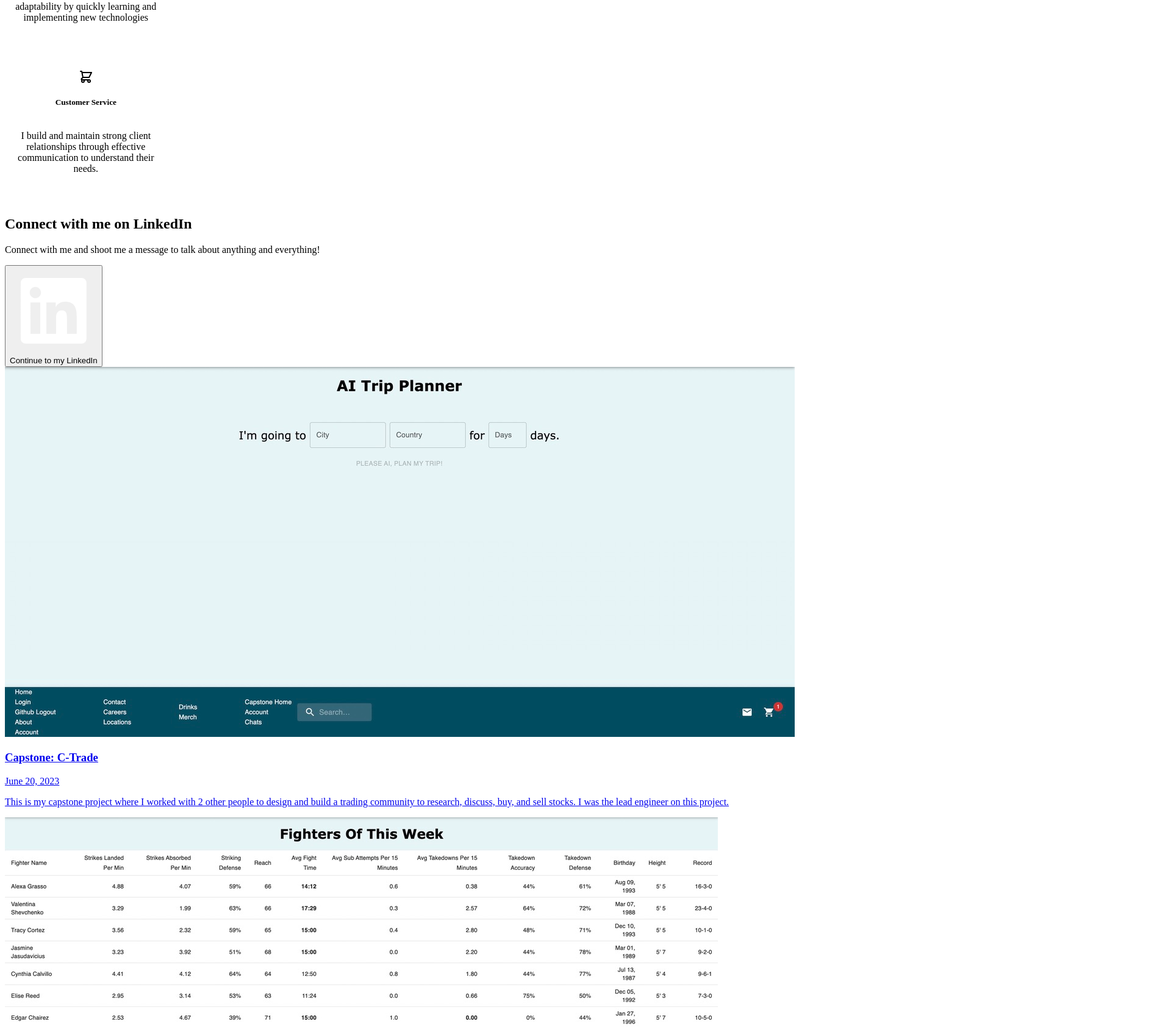
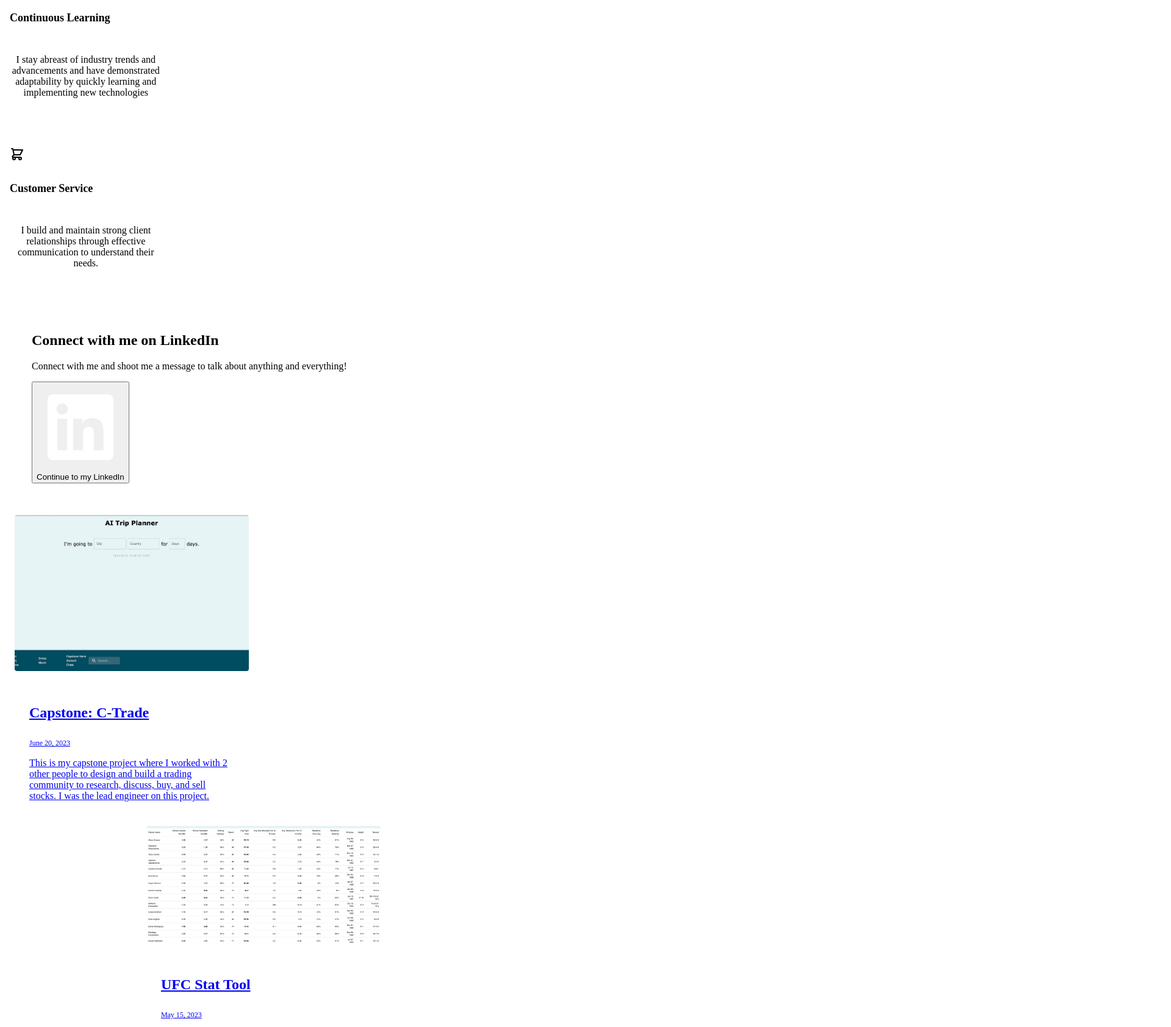
Before and after one commit to mjngit/portfolio, a React app: page /#/ in a window 1280 px wide. Shown: the part 2235-3920 px from the top of the page at 61% size, 1920 px wide, since content can reach past the window. Built offline with nearby package versions, Linux system fonts and the light colour scheme; no server answers; the HTML template or start-up script is replaced by a standard one; what react-swipeable-views-utils would draw is missing.

Commit message:
brute forcing style homev2 1.1

```diff
--- a/src/Components/HomeComponents/HomeV2.js
+++ b/src/Components/HomeComponents/HomeV2.js
@@ -126,41 +126,41 @@ function HomeV2() {
                             <button className="px-2 py-1 border-b-2 md:border-l-2 md:border-b-0 md:py-3 dark:border-gray-300 dark:text-gray-400">Nonumy</button>
                             <button className="px-2 py-1 border-b-2 md:border-l-2 md:border-b-0 md:py-3 dark:border-gray-300 dark:text-gray-400">Propriae</button>
                         </div> */}
-                        <div className="grid gap-12 py-4 text-center sm:grid-cols-2 col-span-full md:col-span-4 md:text-left" style={{ display: 'grid', gap: '3rem', paddingTop: '1rem', paddingBottom: '16px', textAlign: 'center', gridColumn: 'auto' }}>
-                            <div className="flex flex-col items-center justify-center space-y-3 md:justify-start md:items-start" style={{display: 'flex', flexDirection: 'column', alignItems: 'start', justifyContent: 'start', marginTop: '.75rem'}}>
+                        <div className="grid gap-12 py-4 text-center sm:grid-cols-2 col-span-full md:col-span-4 md:text-left" style={{ display: 'grid', gap: '3rem', paddingTop: '1rem', paddingBottom: '16px', textAlign: 'center', gridColumn: '1' }}>
+                            <div className="flex flex-col items-center justify-center space-y-3 md:justify-start md:items-start" style={{display: 'flex', flexDirection: 'column', alignItems: 'start', justifyContent: 'start', marginTop: '1rem'}}>
                                 <svg fill="none" stroke="currentColor" viewBox="0 0 24 24" xmlns="http://www.w3.org/2000/svg" className="w-6 h-6 dark:text-lime-400" style={{ width: '1.5rem', height: '1.5rem'}}>
                                     <path strokeLinecap="round" strokeLinejoin="round" strokeWidth="2" d="M9 3v2m6-2v2M9 19v2m6-2v2M5 9H3m2 6H3m18-6h-2m2 6h-2M7 19h10a2 2 0 002-2V7a2 2 0 00-2-2H7a2 2 0 00-2 2v10a2 2 0 002 2zM9 9h6v6H9V9z"></path>
                                 </svg>
-                                <h5 className="text-xl font-semibold">Comprehensive Optimization</h5>
+                                <h5 className="text-xl font-semibold" style={{ fontSize: '1.125rem', lineHeight: '1.75rem'}}>Comprehensive Optimization</h5>
                                 <p>I streamline workflows and processes for enhanced productivity. Happy to assist with training programs to enhance technical skills and project management capabilities</p>
                             </div>
-                            <div className="flex flex-col items-center justify-center space-y-3 md:justify-start md:items-start" style={{display: 'flex', flexDirection: 'column', alignItems: 'center', justifyContent: 'center', marginTop: '.75rem'}}>
-                                <svg fill="none" stroke="currentColor" viewBox="0 0 24 24" xmlns="http://www.w3.org/2000/svg" className="w-6 h-6 dark:text-lime-400" style={{ width: '1.5rem', height: '1.5rem'}}>
+                            <div className="flex flex-col items-center justify-center space-y-3 md:justify-start md:items-start" style={{display: 'flex', flexDirection: 'column', alignItems: 'start', justifyContent: 'start', marginTop: '1rem'}}>
+                                <svg fill="none" stroke="currentColor" viewBox="0 0 24 24" xmlns="http://www.w3.org/2000/svg" className="w-6 h-6 dark:text-lime-400" style={{ width: '1.5rem', height: '1.5rem', color:'limegreen', }}>
                                     <path strokeLinecap="round" strokeLinejoin="round" strokeWidth="2" d="M17 8h2a2 2 0 012 2v6a2 2 0 01-2 2h-2v4l-4-4H9a1.994 1.994 0 01-1.414-.586m0 0L11 14h4a2 2 0 002-2V6a2 2 0 00-2-2H5a2 2 0 00-2 2v6a2 2 0 002 2h2v4l.586-.586z"></path>
                                 </svg>
-                                <h5 className="text-xl font-semibold">Collaboration and Communication</h5>
+                                <h5 className="text-xl font-semibold" style={{ fontSize: '1.125rem', lineHeight: '1.75rem'}}>Collaboration and Communication</h5>
                                 <p>I bridge the gap between technical and sales teams, translating complex concepts for nontechnical stakeholders. I can develop and deliver compelling technical presentations to clients, while collaborating with sales teams to understand client needs and propose tailored solutions.</p>
                             </div>
-                            <div className="flex flex-col items-center justify-center space-y-3 md:justify-start md:items-start" style={{display: 'flex', flexDirection: 'column', alignItems: 'center', justifyContent: 'center', marginTop: '.75rem'}}>
+                            <div className="flex flex-col items-center justify-center space-y-3 md:justify-start md:items-start" style={{display: 'flex', flexDirection: 'column', alignItems: 'start', justifyContent: 'start', marginTop: '1rem'}}>
                                 <svg fill="none" stroke="currentColor" viewBox="0 0 24 24" xmlns="http://www.w3.org/2000/svg" className="w-6 h-6 dark:text-lime-400" style={{ width: '1.5rem', height: '1.5rem'}}>
                                     <path strokeLinecap="round" strokeLinejoin="round" strokeWidth="2" d="M4 7v10c0 2.21 3.582 4 8 4s8-1.79 8-4V7M4 7c0 2.21 3.582 4 8 4s8-1.79 8-4M4 7c0-2.21 3.582-4 8-4s8 1.79 8 4m0 5c0 2.21-3.582 4-8 4s-8-1.79-8-4"></path>
                                 </svg>
-                                <h5 className="text-xl font-semibold">Continuous Learning</h5>
+                                <h5 className="text-xl font-semibold" style={{ fontSize: '1.125rem', lineHeight: '1.75rem'}}>Continuous Learning</h5>
                                 <p>I stay abreast of industry trends and advancements and have demonstrated adaptability by quickly learning and implementing new technologies</p>
                             </div>
-                            <div className="flex flex-col items-center justify-center space-y-3 md:justify-start md:items-start" style={{display: 'flex', flexDirection: 'column', alignItems: 'center', justifyContent: 'center', marginTop: '.75rem'}}>
+                            <div className="flex flex-col items-center justify-center space-y-3 md:justify-start md:items-start" style={{display: 'flex', flexDirection: 'column', alignItems: 'start', justifyContent: 'start', marginTop: '1rem'}}>
                                 <svg fill="none" stroke="currentColor" viewBox="0 0 24 24" xmlns="http://www.w3.org/2000/svg" className="w-6 h-6 dark:text-lime-400" style={{ width: '1.5rem', height: '1.5rem'}}>
                                     <path strokeLinecap="round" strokeLinejoin="round" strokeWidth="2" d="M3 3h2l.4 2M7 13h10l4-8H5.4M7 13L5.4 5M7 13l-2.293 2.293c-.63.63-.184 1.707.707 1.707H17m0 0a2 2 0 100 4 2 2 0 000-4zm-8 2a2 2 0 11-4 0 2 2 0 014 0z"></path>
                                 </svg>
-                                <h5 className="text-xl font-semibold">Customer Service</h5>
+                                <h5 className="text-xl font-semibold" style={{ fontSize: '1.125rem', lineHeight: '1.75rem'}}>Customer Service</h5>
                                 <p>I build and maintain strong client relationships through effective communication to understand their needs.</p>
                             </div>
                         </div>
                     </div>
                 </div>
             </section>
-            <section className="py-6 dark:bg-gray-800 dark:text-gray-50">
-                <div className="container flex flex-col justify-center p-4 mx-auto space-y-8 md:p-10 lg:space-y-0 lg:space-x-12 lg:justify-between lg:flex-row">
+            <section className="py-6 dark:bg-gray-800 dark:text-gray-50" style={{ paddingTop: '1.5rem', paddingBottom: '1.5rem' }}>
+                <div className="container flex flex-col justify-center p-4 mx-auto space-y-8 md:p-10 lg:space-y-0 lg:space-x-12 lg:justify-between lg:flex-row" style={{ display: 'flex', flexDirection: 'column', justifyContent: 'space-around', padding: ".75rem", marginLeft: '2rem' }}>
                     <div className="flex flex-col space-y-4 text-center lg:text-left">
                         <h1 className="text-5xl font-bold leadi">Connect with me on LinkedIn</h1>
                         <p className="text-lg">Connect with me and shoot me a message to talk about anything and everything!</p>
@@ -178,54 +178,54 @@ function HomeV2() {
                 </div>
             </section>
             <section>
-                <div className="container max-w-6xl p-6 space-y-6 sm:space-y-12">
-                    <a rel="noopener noreferrer" href="#/capstone/home" className="block max-w-sm gap-3 mx-auto sm:max-w-full group hover:no-underline focus:no-underline lg:grid lg:grid-cols-12 dark:bg-gray-900">
-                        <img src="/static/images/trip-planner.jpeg" alt="Trip Planner Thumbnail" className="object-cover w-full h-64 rounded sm:h-96 lg:col-span-7 dark:bg-gray-500" />
-                        <div className="p-6 space-y-2 lg:col-span-5">
-                            <h3 className="text-2xl font-semibold sm:text-4xl group-hover:underline group-focus:underline">Capstone: C-Trade</h3>
-                            <span className="text-xs dark:text-gray-400">June 20, 2023</span>
+                <div className="container max-w-6xl p-6 space-y-6 sm:space-y-12" style={{ maxWidth: '72rem', padding: '1rem' }}>
+                    <a rel="noopener noreferrer" href="#/capstone/home" className="block max-w-sm gap-3 mx-auto sm:max-w-full group hover:no-underline focus:no-underline lg:grid lg:grid-cols-12 dark:bg-gray-900" style={{ display: 'block', maxWidth: '24rem', gap: '.75rem' }}>
+                        <img src="/static/images/trip-planner.jpeg" alt="Trip Planner Thumbnail" className="object-cover w-full h-64 rounded sm:h-96 lg:col-span-7 dark:bg-gray-500" style={{ objectFit: 'cover', width: '100%', borderRadius: '0.25rem', height: '16rem'   }} />
+                        <div className="p-6 space-y-2 lg:col-span-5" style={{ padding: '1.5rem' }}>
+                            <h3 className="text-2xl font-semibold sm:text-4xl group-hover:underline group-focus:underline" style={{ fontSize: '1.5rem', lineHeight: '2rem', fontWeight: '600'}}>Capstone: C-Trade</h3>
+                            <span className="text-xs dark:text-gray-400" style={{ fontSize: '0.75rem', lineHeight: '1rem'}}>June 20, 2023</span>
 
                             <p>This is my capstone project where I worked with 2 other people to design and build a trading community to research, discuss, buy, and sell stocks. I was the lead engineer on this project.</p>
                         </div>
                     </a>
-                    <div className="grid justify-center grid-cols-1 gap-6 sm:grid-cols-2 lg:grid-cols-3">
-                        <a rel="noopener noreferrer" href="#/stackathon/fighters" className="max-w-sm mx-auto group hover:no-underline focus:no-underline dark:bg-gray-900">
-                            <img role="presentation" className="object-cover w-full rounded h-44 dark:bg-gray-500" src="/static/images/fighter-stats.jpeg" />
-                            <div className="p-6 space-y-2">
-                                <h3 className="text-2xl font-semibold group-hover:underline group-focus:underline">UFC Stat Tool</h3>
-                                <span className="text-xs dark:text-gray-400">May 15, 2023</span>
+                    <div className="grid justify-center grid-cols-1 gap-6 sm:grid-cols-2 lg:grid-cols-3" style={{ display: 'grid', justifyContent: 'center', gap: '1.5rem' }}>
+                        <a rel="noopener noreferrer" href="#/stackathon/fighters" className="max-w-sm mx-auto group hover:no-underline focus:no-underline dark:bg-gray-900" style={{ maxWidth: '24rem' }}>
+                            <img role="presentation" className="object-cover w-full rounded h-44 dark:bg-gray-500" src="/static/images/fighter-stats.jpeg" style={{ objectFit: 'cover', width: '100%', borderRadius: '0.25rem', height: '12rem'   }} />
+                            <div className="p-6 space-y-2" style={{ padding: '1.5rem' }}>
+                                <h3 className="text-2xl font-semibold group-hover:underline group-focus:underline" style={{ fontSize: '1.5rem', lineHeight: '2rem', fontWeight: '600'}}>UFC Stat Tool</h3>
+                                <span className="text-xs dark:text-gray-400" style={{ fontSize: '0.75rem', lineHeight: '1rem'}}>May 15, 2023</span>
                                 <p>Need help identifying stat discrepencies in the matchups for this week? Here is a perfect starting point for your research. Now go beat down those bookies!</p>
                             </div>
                         </a>
-                        <a rel="noopener noreferrer" href="#/stackathon/present" className="max-w-sm mx-auto group hover:no-underline focus:no-underline dark:bg-gray-900">
-                            <img role="presentation" className="object-cover w-full rounded h-44 dark:bg-gray-500" src="/static/images/bday-present.jpeg" />
-                            <div className="p-6 space-y-2">
-                                <h3 className="text-2xl font-semibold group-hover:underline group-focus:underline">AI Birthday Present Generator</h3>
-                                <span className="text-xs dark:text-gray-400">May 15, 2023</span>
+                        <a rel="noopener noreferrer" href="#/stackathon/present" className="max-w-sm mx-auto group hover:no-underline focus:no-underline dark:bg-gray-900" style={{ maxWidth: '24rem' }}>
+                            <img role="presentation" className="object-cover w-full rounded h-44 dark:bg-gray-500" src="/static/images/bday-present.jpeg" style={{ objectFit: 'cover', width: '100%', borderRadius: '0.25rem', height: '12rem'   }}  />
+                            <div className="p-6 space-y-2" style={{ padding: '1.5rem' }}>
+                                <h3 className="text-2xl font-semibold group-hover:underline group-focus:underline" style={{ fontSize: '1.5rem', lineHeight: '2rem', fontWeight: '600'}}>AI Birthday Present Generator</h3>
+                                <span className="text-xs dark:text-gray-400" style={{ fontSize: '0.75rem', lineHeight: '1rem'}}>May 15, 2023</span>
                                 <p>Birthday coming up for a special someone and need some gift ideas? Let Chat-GPT help you out (keep in mind links might be outdated but the ideas remain helpful!)</p>
                             </div>
                         </a>
-                        <a rel="noopener noreferrer" href="#/java/home" className="max-w-sm mx-auto group hover:no-underline focus:no-underline dark:bg-gray-900">
-                            <img role="presentation" className="object-cover w-full rounded h-44 dark:bg-gray-500" src="/static/images/SFJ-thumbnail.jpeg" />
-                            <div className="p-6 space-y-2">
-                                <h3 className="text-2xl font-semibold group-hover:underline group-focus:underline">Script for Java Coffee Shop</h3>
-                                <span className="text-xs dark:text-gray-400">April 20, 2023</span>
+                        <a rel="noopener noreferrer" href="#/java/home" className="max-w-sm mx-auto group hover:no-underline focus:no-underline dark:bg-gray-900" style={{ maxWidth: '24rem' }}>
+                            <img role="presentation" className="object-cover w-full rounded h-44 dark:bg-gray-500" src="/static/images/SFJ-thumbnail.jpeg" style={{ objectFit: 'cover', width: '100%', borderRadius: '0.25rem', height: '12rem'   }}  />
+                            <div className="p-6 space-y-2" style={{ padding: '1.5rem' }}>
+                                <h3 className="text-2xl font-semibold group-hover:underline group-focus:underline" style={{ fontSize: '1.5rem', lineHeight: '2rem', fontWeight: '600'}}>Script for Java Coffee Shop</h3>
+                                <span className="text-xs dark:text-gray-400" style={{ fontSize: '0.75rem', lineHeight: '1rem'}}>April 20, 2023</span>
                                 <p>This is my first group project at Fullstack Academy where we made an E-commerce website. Have a look at our products and fill your cart!</p>
                             </div>
                         </a>
-                        <a rel="noopener noreferrer" href="#/stackathon/trip" className="max-w-sm mx-auto group hover:no-underline focus:no-underline hidden sm:block dark:bg-gray-900">
-                            <img role="presentation" className="object-cover w-full rounded h-44 dark:bg-gray-500" src="/static/images/capstone-thumbnail.jpeg" />
-                            <div className="p-6 space-y-2">
-                                <h3 className="text-2xl font-semibold group-hover:underline group-focus:underline">AI Trip Planner</h3>
-                                <span className="text-xs dark:text-gray-400">May 15, 2023</span>
+                        <a rel="noopener noreferrer" href="#/stackathon/trip" className="max-w-sm mx-auto group hover:no-underline focus:no-underline hidden sm:block dark:bg-gray-900" style={{ maxWidth: '24rem' }}>
+                            <img role="presentation" className="object-cover w-full rounded h-44 dark:bg-gray-500" src="/static/images/capstone-thumbnail.jpeg" style={{ objectFit: 'cover', width: '100%', borderRadius: '0.25rem', height: '12rem'   }}  />
+                            <div className="p-6 space-y-2" style={{ padding: '1.5rem' }}>
+                                <h3 className="text-2xl font-semibold group-hover:underline group-focus:underline" style={{ fontSize: '1.5rem', lineHeight: '2rem', fontWeight: '600'}}>AI Trip Planner</h3>
+                                <span className="text-xs dark:text-gray-400" style={{ fontSize: '0.75rem', lineHeight: '1rem'}}>May 15, 2023</span>
                                 <p>Plan Your Next Trip in StAIle</p>
                             </div>
                         </a>
                         <a rel="noopener noreferrer" href="#/portfolio/happyNotes" className="max-w-sm mx-auto group hover:no-underline focus:no-underline hidden sm:block dark:bg-gray-900">
-                            <img role="presentation" className="object-cover w-full rounded h-44 dark:bg-gray-500" src="/static/images/happynotegrab.jpeg" />
-                            <div className="p-6 space-y-2">
-                                <h3 className="text-2xl font-semibold group-hover:underline group-focus:underline">Happy Notes</h3>
-                                <span className="text-xs dark:text-gray-400">Nov 15, 2023</span>
+                            <img role="presentation" className="object-cover w-full rounded h-44 dark:bg-gray-500" src="/static/images/happynotegrab.jpeg" style={{ objectFit: 'cover', width: '100%', borderRadius: '0.25rem', height: '12rem'   }}  />
+                            <div className="p-6 space-y-2" style={{ padding: '1.5rem' }}>
+                                <h3 className="text-2xl font-semibold group-hover:underline group-focus:underline" style={{ fontSize: '1.5rem', lineHeight: '2rem', fontWeight: '600'}}>Happy Notes</h3>
+                                <span className="text-xs dark:text-gray-400" style={{ fontSize: '0.75rem', lineHeight: '1rem'}}>Nov 15, 2023</span>
                                 <p>This is a place to spread happiness by sharing nice experiences with others and to appreciate joyful times</p>
                             </div>
                         </a>
@@ -316,8 +316,8 @@ function HomeV2() {
                 </form>
             </div> */}
             <footer>
-                <div className="container flex flex-col p-4 mx-auto md:p-8 lg:flex-row">
-                    <ul className="self-center py-6 space-y-4 text-center sm:flex sm:space-y-0 sm:justify-around sm:space-x-4 lg:flex-1 lg:justify-start dark:text-lime-400 dark:border-lime-400">
+                <div className="container flex flex-col p-4 mx-auto md:p-8 lg:flex-row" style={{ display: 'flex', flexDirection: 'column', padding: '1rem' }}>
+                    <ul className="self-center py-6 space-y-4 text-center sm:flex sm:space-y-0 sm:justify-around sm:space-x-4 lg:flex-1 lg:justify-start dark:text-lime-400 dark:border-lime-400" style={{ paddingTop: '1.5rem', paddingBottom: '1.5rem', alignSelf: 'center', textAlign: 'center', display: 'flex', }}>
                         {/* <li className='dark:text-lime-400 dark:border-lime-400' href="#/java/about">About</li>
                         <li href="#/java/about">Blog</li>
                         <li className='dark:text-lime-400 dark:border-lime-400' href="#/portfolio/home">Projects</li>
@@ -332,8 +332,8 @@ function HomeV2() {
                             <a rel="noopener noreferrer" href="#/java/about/contact" className="flex items-center px-4 -mb-1 border-b-2 dark:border-transparent dark:text-lime-400 dark:border-lime-400 text-blue-400">Contact</a>
                         </li>
                     </ul>
-                    <div className="flex flex-col justify-center pt-6 lg:pt-0">
-                        <div className="flex justify-center space-x-4">
+                    <div className="flex flex-col justify-center pt-6 lg:pt-0" style={{ display: 'flex', flexDirection: 'column', justifyContent: 'center', paddingTop: '1.5rem'}}>
+                        <div className="flex justify-center space-x-4" style={{ display: 'flex', justifyContent: 'space-between'  }}>
                             <a rel="noopener noreferrer" href="https://www.instagram.com/numerounoabuelo/" className="flex items-center justify-center w-8 h-8 rounded-full sm:w-10 sm:h-10 dark:bg-lime-400 dark:text-gray-900">
                                 <InstagramIcon />
                             </a>
```
